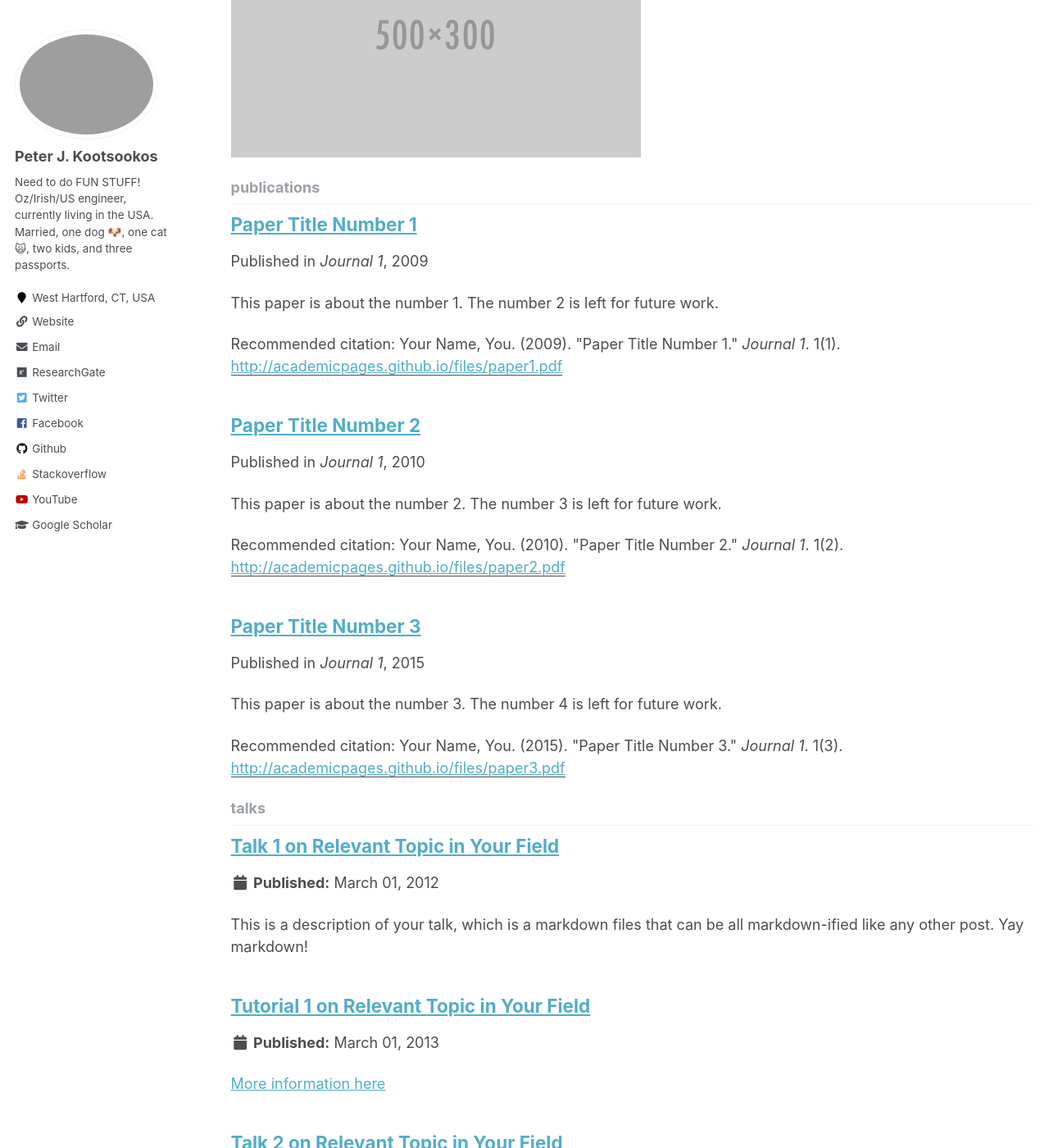
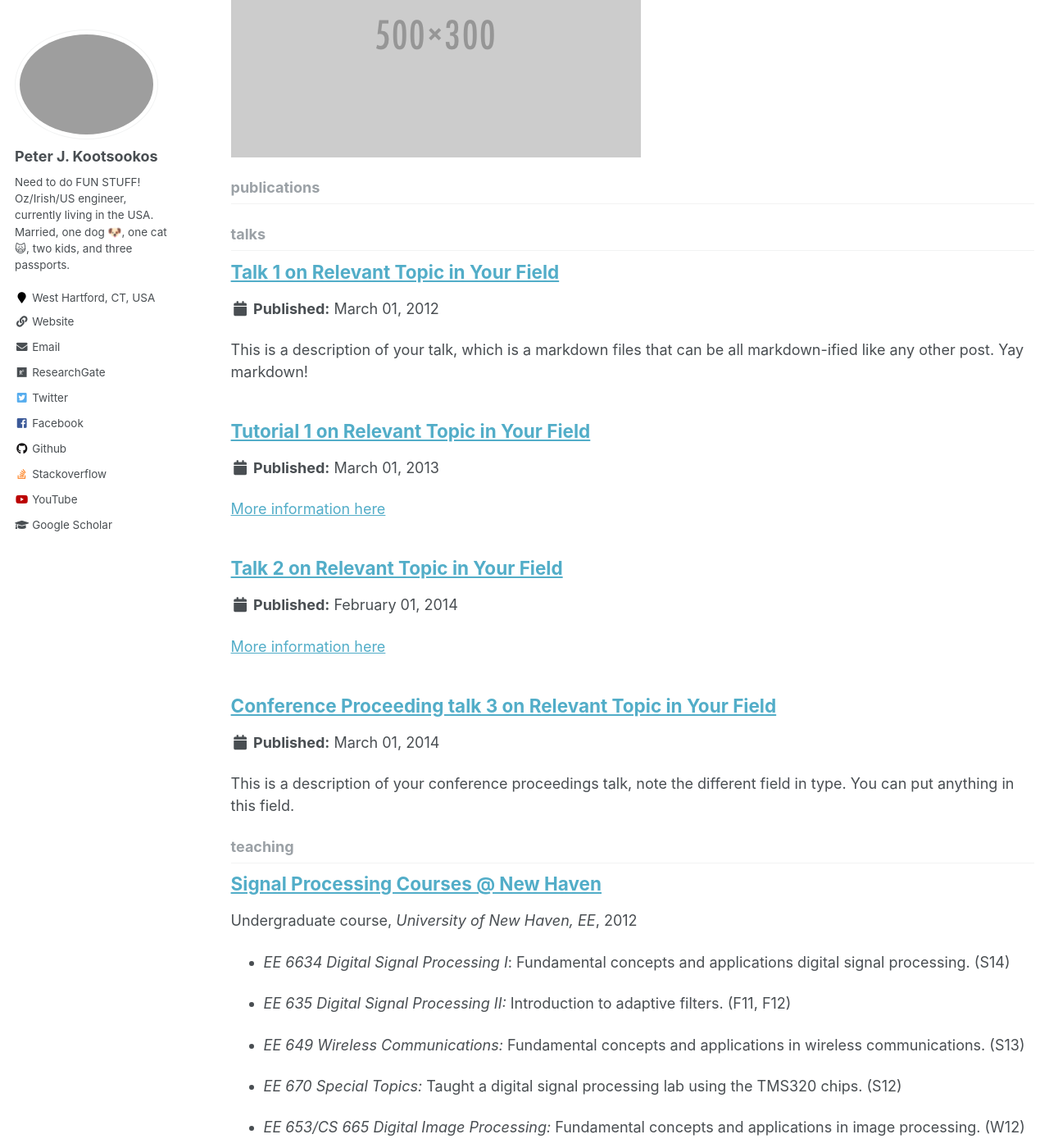
Before and after one commit to kootsoop/kootsoop.github.io, a Jekyll site: the page built from _pages/collection-archive.html, in a window 1280 px wide and 1400 px high, scrolled down 912 px. Shown: the whole window at 82% size. Built offline with Jekyll 4.4.1, drawn with Linux system fonts in a browser that asks for light colours.

Commit message:
Publications tidy-up start.

```diff
--- a/_publications/2009-10-01-paper-title-number-1.md
+++ /dev/null
@@ -1,15 +0,0 @@
----
-title: "Paper Title Number 1"
-collection: publications
-permalink: /publication/2009-10-01-paper-title-number-1
-excerpt: 'This paper is about the number 1. The number 2 is left for future work.'
-date: 2009-10-01
-venue: 'Journal 1'
-paperurl: 'http://academicpages.github.io/files/paper1.pdf'
-citation: 'Your Name, You. (2009). &quot;Paper Title Number 1.&quot; <i>Journal 1</i>. 1(1).'
----
-This paper is about the number 1. The number 2 is left for future work.
-
-[Download paper here](http://academicpages.github.io/files/paper1.pdf)
-
-Recommended citation: Your Name, You. (2009). "Paper Title Number 1." <i>Journal 1</i>. 1(1).
--- a/_publications/2010-10-01-paper-title-number-2.md
+++ /dev/null
@@ -1,15 +0,0 @@
----
-title: "Paper Title Number 2"
-collection: publications
-permalink: /publication/2010-10-01-paper-title-number-2
-excerpt: 'This paper is about the number 2. The number 3 is left for future work.'
-date: 2010-10-01
-venue: 'Journal 1'
-paperurl: 'http://academicpages.github.io/files/paper2.pdf'
-citation: 'Your Name, You. (2010). &quot;Paper Title Number 2.&quot; <i>Journal 1</i>. 1(2).'
----
-This paper is about the number 2. The number 3 is left for future work.
-
-[Download paper here](http://academicpages.github.io/files/paper2.pdf)
-
-Recommended citation: Your Name, You. (2010). "Paper Title Number 2." <i>Journal 1</i>. 1(2).
--- a/_publications/2015-10-01-paper-title-number-3.md
+++ /dev/null
@@ -1,15 +0,0 @@
----
-title: "Paper Title Number 3"
-collection: publications
-permalink: /publication/2015-10-01-paper-title-number-3
-excerpt: 'This paper is about the number 3. The number 4 is left for future work.'
-date: 2015-10-01
-venue: 'Journal 1'
-paperurl: 'http://academicpages.github.io/files/paper3.pdf'
-citation: 'Your Name, You. (2015). &quot;Paper Title Number 3.&quot; <i>Journal 1</i>. 1(3).'
----
-This paper is about the number 3. The number 4 is left for future work.
-
-[Download paper here](http://academicpages.github.io/files/paper3.pdf)
-
-Recommended citation: Your Name, You. (2015). "Paper Title Number 3." <i>Journal 1</i>. 1(3).
```
Also changed, not shown: _pages/publications.md (+1 -1 lines), 1 other file.
